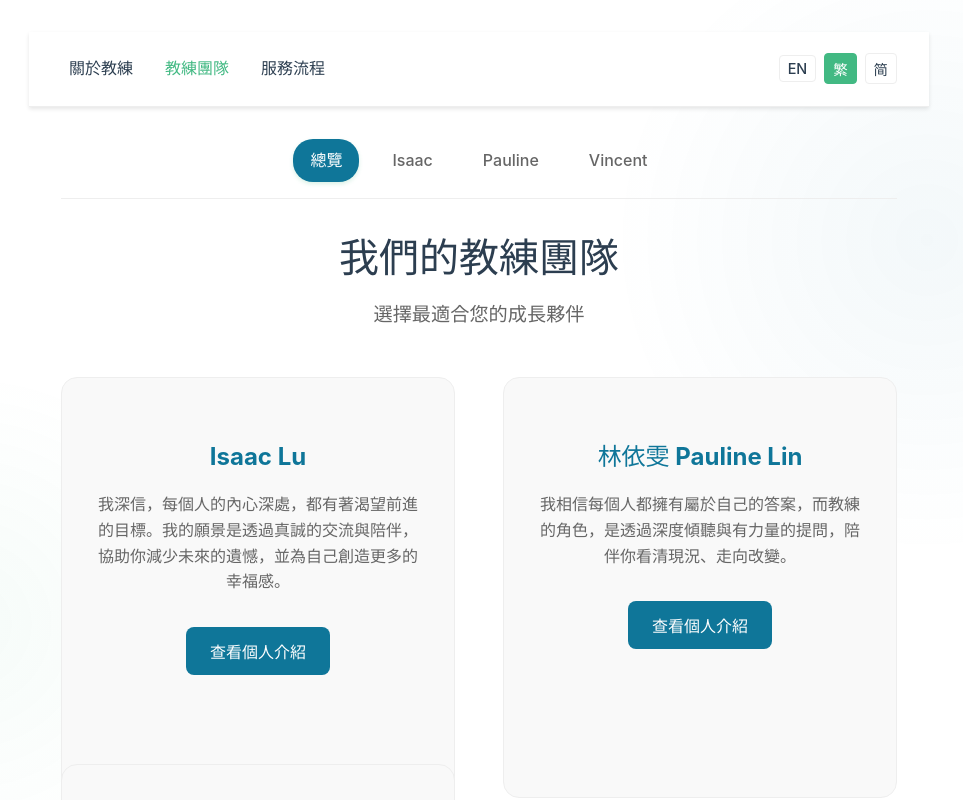
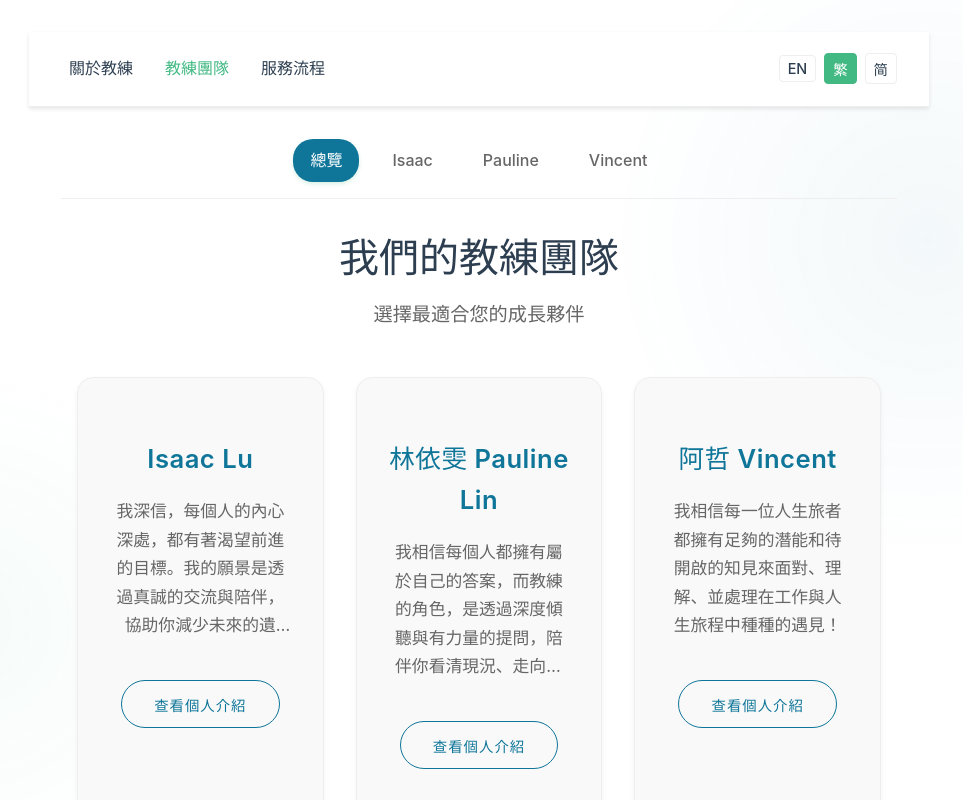
Before and after one commit to Coach-Isaac/Coach-Isaac.github.io, a Vue app: page /coaches in a window 1280 px wide. Shown: the top 800 px of the page, without its empty margins (161-1124 px from the left). Built offline with nearby package versions, Linux system fonts and the light colour scheme.

Commit message:
Redesign Coach Index layout: 3-column grid and improved card aesthetics

```diff
--- a/src/views/CoachesIndexView.vue
+++ b/src/views/CoachesIndexView.vue
@@ -95,9 +95,10 @@ const navigateTo = (path) => {
 .coaches-grid {
   display: grid;
   grid-template-columns: 1fr;
-  gap: 3rem; /* Increased gap */
-  max-width: 900px;
-  margin: 0 auto 4rem auto; /* Added bottom margin */
+  gap: 2rem;
+  max-width: 1200px; /* Wider to fit 3 cards */
+  margin: 0 auto 5rem auto;
+  padding: 0 1rem;
 }
 
 @media (min-width: 768px) {
@@ -106,54 +107,75 @@ const navigateTo = (path) => {
   }
 }
 
+@media (min-width: 1024px) {
+  .coaches-grid {
+    grid-template-columns: repeat(3, 1fr); /* 3 Columns on desktop */
+  }
+}
+
 .coach-card {
   background: var(--bg-card);
   padding: 2.5rem 2rem;
   border-radius: 16px;
   border: 1px solid var(--border-color);
-  transition: transform 0.2s, box-shadow 0.2s;
+  transition: all 0.3s ease;
   cursor: pointer;
   display: flex;
   flex-direction: column;
   align-items: center;
   text-align: center;
   height: 100%;
-  overflow: hidden; /* Prevent spill */
+  position: relative;
+  overflow: hidden;
+  box-shadow: 0 4px 6px rgba(0,0,0,0.05); /* Subtle base shadow */
 }
 
-
-
 .coach-card:hover {
-  transform: translateY(-5px);
-  box-shadow: 0 10px 15px -3px rgba(0, 0, 0, 0.1);
+  transform: translateY(-8px);
+  box-shadow: 0 15px 30px rgba(0, 0, 0, 0.15);
+  border-color: var(--color-primary);
 }
 
 .coach-card h2 {
     color: var(--color-primary);
     margin-bottom: 1rem;
-    font-size: 1.5rem;
+    font-size: 1.6rem;
+    letter-spacing: 0.5px;
+    font-weight: 600;
 }
 
 .coach-card p {
     color: var(--text-muted);
-    margin-bottom: 2rem;
-    line-height: 1.6;
+    margin-bottom: 2.5rem;
+    line-height: 1.7;
     flex-grow: 1;
+    font-size: 1.05rem;
+    display: -webkit-box;
+    -webkit-line-clamp: 5; /* Limit text lines for consistency */
+    line-clamp: 5; /* Standard property */
+    -webkit-box-orient: vertical;
+    overflow: hidden;
 }
 
 .view-profile-btn {
-    background-color: var(--color-primary);
-    color: white;
-    border: none;
-    padding: 0.75rem 1.5rem;
-    border-radius: 8px;
-    font-weight: 500;
+    background-color: transparent;
+    color: var(--color-primary);
+    border: 1px solid var(--color-primary);
+    padding: 0.8rem 2rem;
+    border-radius: 50px;
+    font-weight: 600;
     cursor: pointer;
-    transition: background-color 0.2s;
+    transition: all 0.3s;
+    text-transform: uppercase;
+    letter-spacing: 1px;
+    font-size: 0.9rem;
+    margin-top: auto; /* Push to bottom */
 }
 
 .view-profile-btn:hover {
-    background-color: var(--color-secondary);
+    background-color: var(--color-primary);
+    color: white;
+    box-shadow: 0 4px 12px rgba(66, 185, 131, 0.3);
 }
 
 .credentials-section {
```
